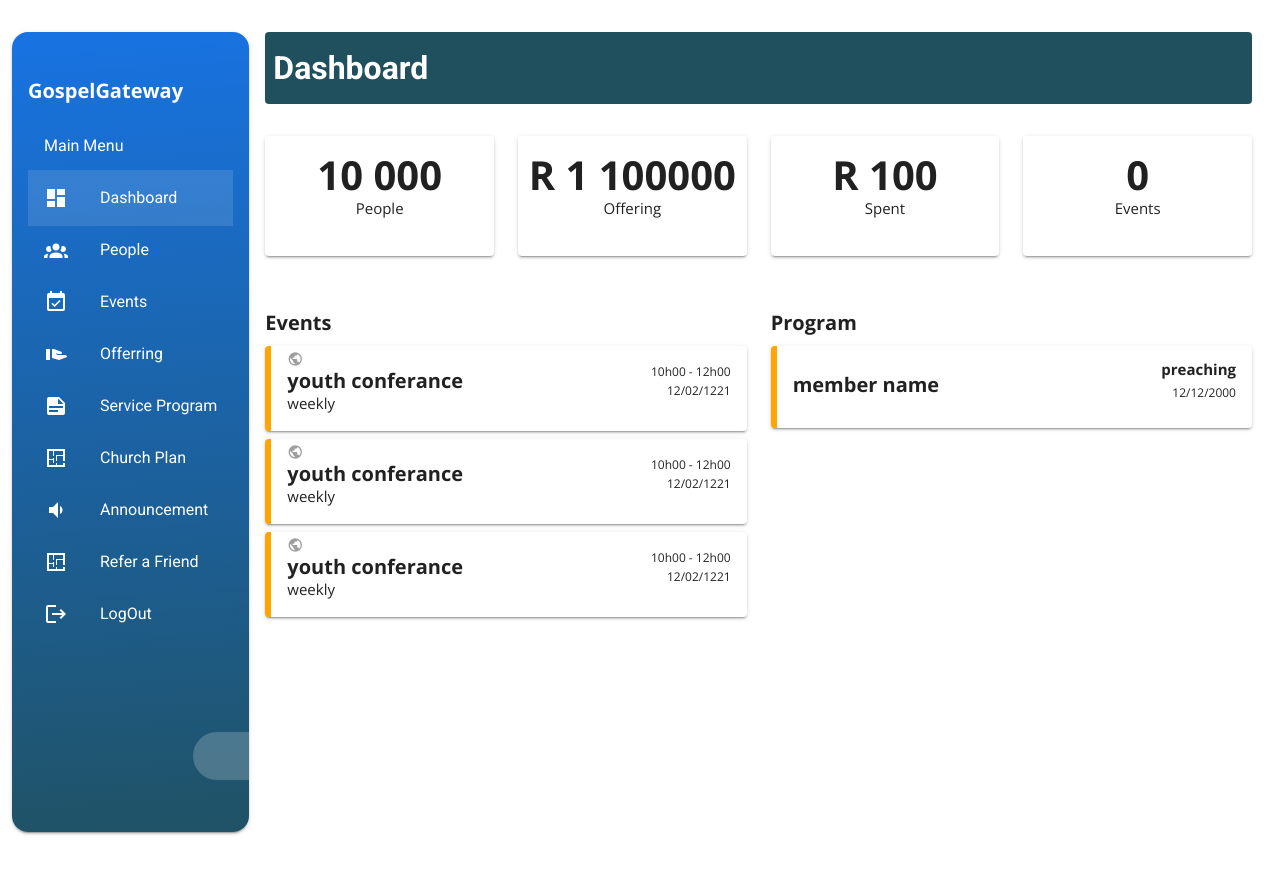
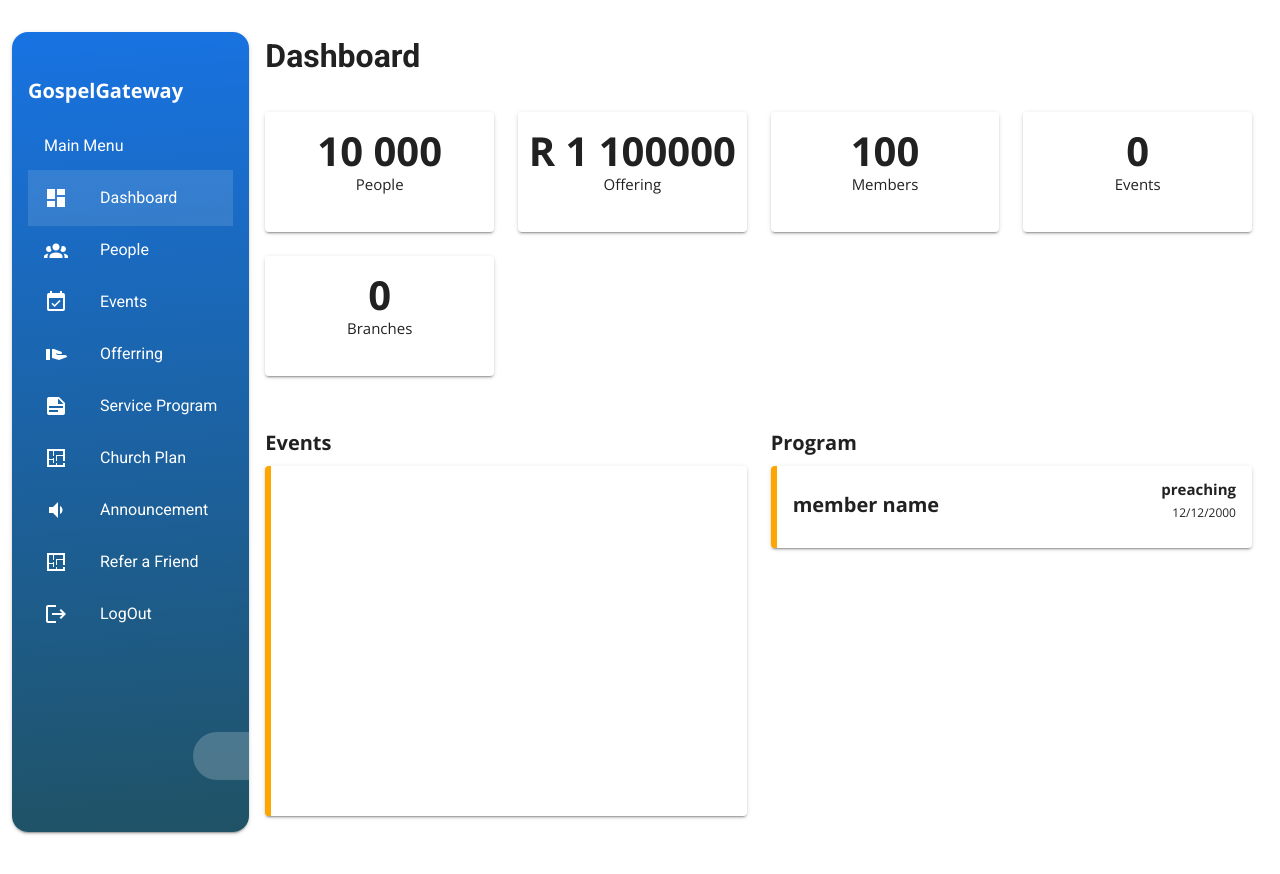
Before and after one commit to moraswi/Gospel-Gateway, a Vue app: page /dashboard in a window 1280 px wide. Built offline with nearby package versions, Linux system fonts and the light colour scheme.

Commit message:
branches card

```diff
--- a/src/pages/private/dashboard/Dashboard.vue
+++ b/src/pages/private/dashboard/Dashboard.vue
@@ -1,8 +1,9 @@
 <template>
     <div class="px-md-4">
-      <div class="rounded py-3 px-2" style="background-color: #20505d;">
-        <h1 class="white--text">Dashboard</h1>
-      </div>
+      <h1 class="">Dashboard</h1>
+      <!-- <div class="rounded py-3 px-2" style="background-color: #20505d;">
+
+      </div> -->
       <v-row class="mt-5">
         <v-col cols="12" md="3">
       <CustomCard top-text="10 000" bottom-text="People"/>
@@ -11,11 +12,14 @@
           <CustomCard top-text="R 1 100000" bottom-text="Offering"/>
             </v-col>
             <v-col cols="12" md="3">
-              <CustomCard top-text="R 100" bottom-text="Spent"/>
+              <CustomCard top-text="100" bottom-text="Members"/>
           </v-col>
           <v-col cols="12" md="3">
               <CustomCard top-text="0" bottom-text="Events"/>
           </v-col>
+          <v-col cols="12" md="3">
+            <CustomCard top-text="0" bottom-text="Branches"/>
+        </v-col>
           <!-- <v-col cols="12" md="3">
               <CustomCard top-text="15" bottom-text="Meetings"/>
           </v-col>
@@ -27,9 +31,9 @@
       <v-row class="mt-10">
         <v-col cols="12" md="6">
           <h1 class="font-h4">Events</h1>
-         <EventsCard class="mt-5"  title="youth conferance" bottom-text="weekly" top-text="10h00 - 12h00" date="12/02/1221"/>
-         <EventsCard class="mt-5"  title="youth conferance" bottom-text="weekly" top-text="10h00 - 12h00" date="12/02/1221"/>
-         <EventsCard class="mt-5"  title="youth conferance" bottom-text="weekly" top-text="10h00 - 12h00" date="12/02/1221"/>
+          <v-card class="custom-card px-7 py-6 mt-2" width="100%" height="350">
+
+          </v-card>
         </v-col>
 
         <v-col cols="12" md="6">
@@ -54,13 +58,13 @@
 
   <script>
   import CustomCard from '@/components/cards/SummaryCard.vue'
-  import EventsCard from '@/components/cards/EventsCard.vue'
+  // import EventsCard from '@/components/cards/EventsCard.vue'
   export default {
     name: 'DashboardPage',
 
     components: {
     CustomCard,
-    EventsCard,
+    // EventsCard,
   },
 
     data: () => ({
```
